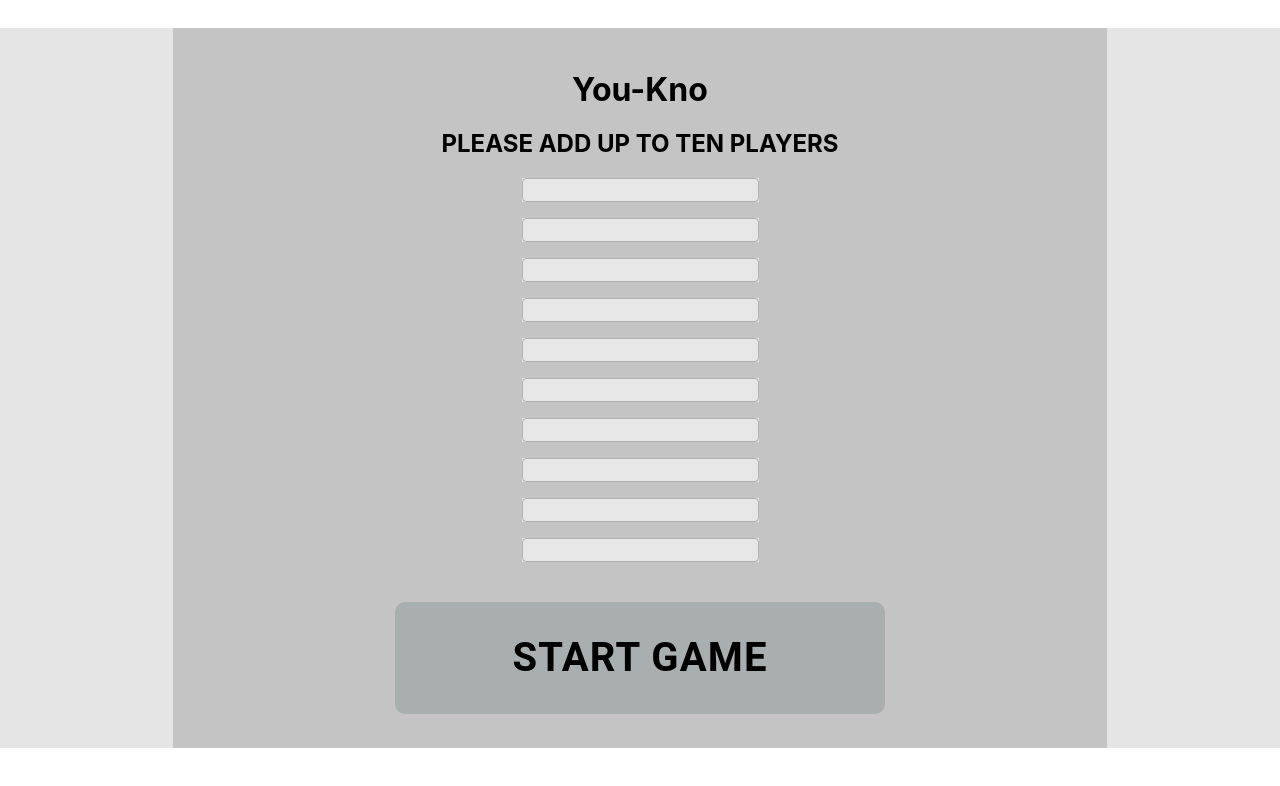
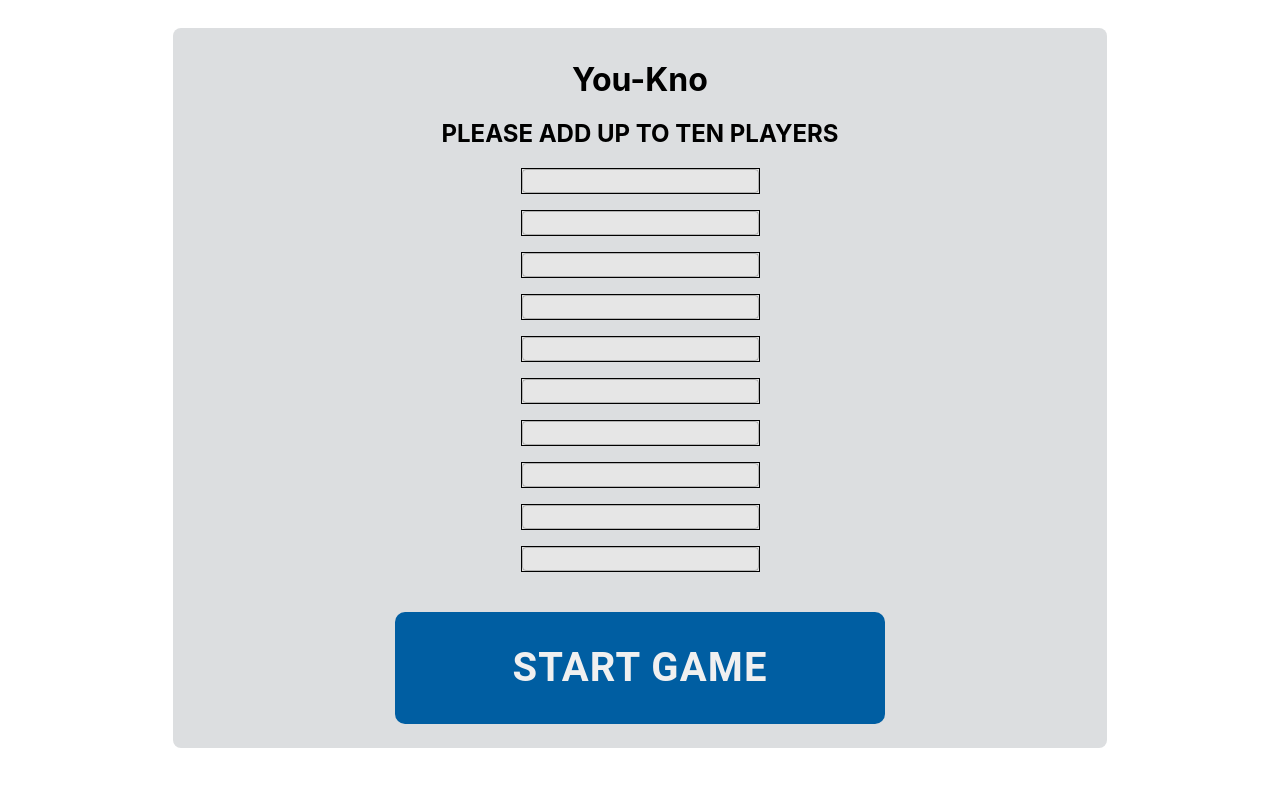
Before and after one commit to lstoltenberg/ArmyUnoOfficial, a React (Create React App) app in the folder frontend/: page / in a window 1280 px wide. Shown: the top 786 px of the page. Built offline with nearby package versions, Linux system fonts and the light colour scheme.

Commit message:
add styles for start button and background

```diff
--- a/frontend/src/App.tsx
+++ b/frontend/src/App.tsx
@@ -5,19 +5,12 @@ import StartPage from "./StartPage";
 import GamePlayPage from "./GamePlayPage";
 import {BrowserRouter as Router, Switch, Route, Link, BrowserRouter} from "react-router-dom";
 
-const useStyles = makeStyles((theme) => ({
-  main: {
-    backgroundColor: "#E5E5E5",
-  },
-}));
-
 function App() {
-  const styles = useStyles();
   const [isSetupCompleted, setIsSetupCompleted] = React.useState(false);
 
   return (
 
-    <main className={styles.main}>
+    <main>
         <Router>
             <Switch>
                 <Route path="/" component={StartPage} exact />
--- a/frontend/src/StartPage.tsx
+++ b/frontend/src/StartPage.tsx
@@ -6,7 +6,7 @@ import { Redirect, useHistory } from "react-router-dom";
 const useStyles = makeStyles((theme: Theme) => ({
   startButton: {
     textAlign: "center",
-    backgroundColor: "#A9AEB1",
+    backgroundColor: "#005EA2",
     width: "490px",
     height: "112px",
     borderRadius: "10px",
@@ -15,7 +15,7 @@ const useStyles = makeStyles((theme: Theme) => ({
     lineHeight: "47px",
     display: "flex",
     alignItems: "center",
-    color: "#000000",
+    color: "#F0F0F0",
     marginTop: "24px", //40-16
   },
 
@@ -25,16 +25,13 @@ const useStyles = makeStyles((theme: Theme) => ({
   },
 
   playerNameField: {
-    // width: "237px",
-    //  height: "24px",
     background: "#E6E6E6",
     marginBottom: "16px",
-    // margin: theme.spacing(1),
-    // padding: "0",
+    border: "1px solid #000000",
   },
 
   addPlayerBackground: {
-    backgroundColor: "#C4C4C4",
+    backgroundColor: "#DCDEE0",
     width: "934px",
     height: "720px",
     margin: "28px auto 0px auto",
@@ -43,6 +40,7 @@ const useStyles = makeStyles((theme: Theme) => ({
     flexDirection: "column",
     alignItems: "center",
     justifyContent: "center",
+    borderRadius: "8px",
   },
 
   header: {
@@ -63,20 +61,13 @@ const StartPage: React.FC = () => {
   const history = useHistory();
 
   const handleStartButtonClick = () => {
-    //console.log("start button click")
-    //console.log(playerNames)
-    //check that two names exist
-
-
     let count = 0;
     playerNames.forEach((key, value) => {
-      //console.log("foreach"+" "+key+" "+value+" "+count)
       if (value != "") {
         count++;
       }
     });
 
-    //then do the startbuttonclick function
     if (count > 1) {
       history.push("/game");
     }
@@ -88,7 +79,6 @@ const StartPage: React.FC = () => {
       <TextField
         name="player1"
         onChange={(event) => handlePlayerNameInput(event)}
-        //value={props.playerNames.get("player1)}
         variant="outlined"
         InputProps={{ className: styles.input }}
         className={styles.playerNameField}
@@ -102,48 +92,56 @@ const StartPage: React.FC = () => {
       />
       <TextField
         name="player3"
+        onChange={(event) => handlePlayerNameInput(event)}
         variant="outlined"
         InputProps={{ className: styles.input }}
         className={styles.playerNameField}
       />
       <TextField
         name="player4"
+        onChange={(event) => handlePlayerNameInput(event)}
         variant="outlined"
         InputProps={{ className: styles.input }}
         className={styles.playerNameField}
       />
       <TextField
         name="player5"
+        onChange={(event) => handlePlayerNameInput(event)}
         variant="outlined"
         InputProps={{ className: styles.input }}
         className={styles.playerNameField}
       />
       <TextField
         name="player6"
+        onChange={(event) => handlePlayerNameInput(event)}
         variant="outlined"
         InputProps={{ className: styles.input }}
         className={styles.playerNameField}
       />
       <TextField
         name="player7"
+        onChange={(event) => handlePlayerNameInput(event)}
         variant="outlined"
         InputProps={{ className: styles.input }}
         className={styles.playerNameField}
       />
       <TextField
         name="player8"
+        onChange={(event) => handlePlayerNameInput(event)}
         variant="outlined"
         InputProps={{ className: styles.input }}
         className={styles.playerNameField}
       />
       <TextField
         name="player9"
+        onChange={(event) => handlePlayerNameInput(event)}
         variant="outlined"
         InputProps={{ className: styles.input }}
         className={styles.playerNameField}
       />
       <TextField
         name="player10"
+        onChange={(event) => handlePlayerNameInput(event)}
         variant="outlined"
         InputProps={{ className: styles.input }}
         className={styles.playerNameField}
```
